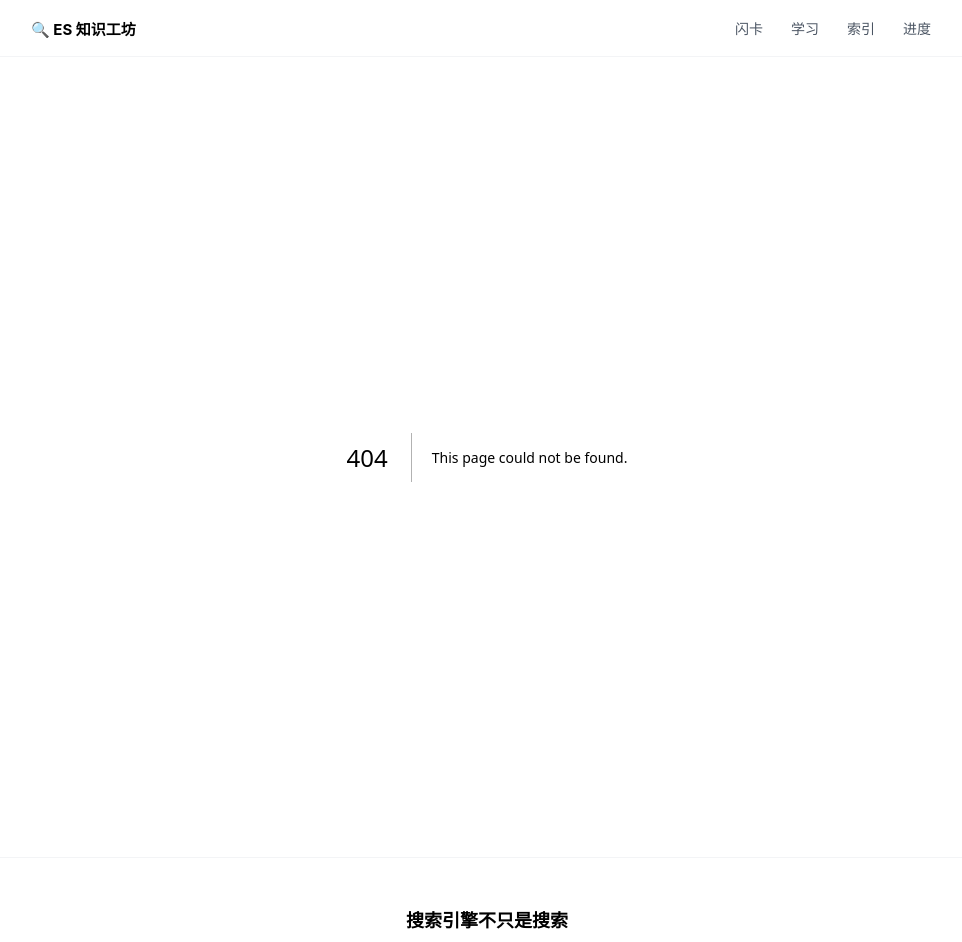
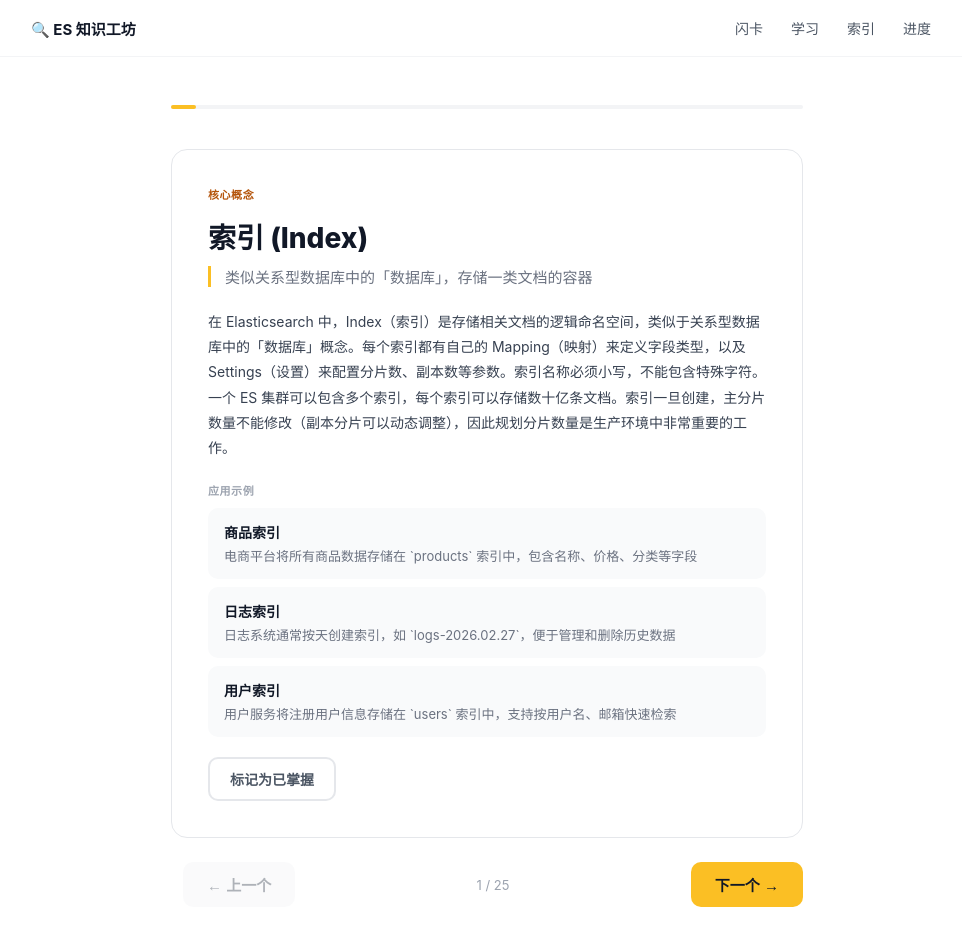
Before and after one commit to songsinfo/es-knowledge-site, a Next.js app: page /learn in a window 1280 px wide. Before the commit this address had no page. Shown: the top 942 px of the page, without its empty margins (153-1115 px from the left). Built offline with nearby package versions, Linux system fonts and the light colour scheme.

Commit message:
Update app/learn/page.tsx

```diff
--- /dev/null
+++ b/app/learn/page.tsx
@@ -0,0 +1,48 @@
+"use client";
+import { wordRoots } from "../data";
+import Link from "next/link";
+import { useState } from "react";
+
+export default function LearnPage() {
+  const [idx, setIdx] = useState(0);
+  const [mastered, setMastered] = useState<number[]>([]);
+  const item = wordRoots[idx];
+  const isMastered = mastered.includes(item.id);
+  const pct = Math.round(((idx+1)/wordRoots.length)*100);
+
+  const toggle = () => setMastered(p => p.includes(item.id) ? p.filter(id=>id!==item.id) : [...p, item.id]);
+
+  return (
+    <main style={{maxWidth:680,margin:'0 auto',padding:'48px 24px'}}>
+      <div style={{width:'100%',height:4,background:'#f3f4f6',borderRadius:2,marginBottom:40}}>
+        <div style={{width:`${pct}%`,height:'100%',background:'#fbbf24',borderRadius:2,transition:'width .3s'}}/>
+      </div>
+
+      <div style={{border:'1px solid #e5e7eb',borderRadius:16,padding:36,marginBottom:16}}>
+        <div style={{fontSize:11,fontWeight:600,color:'#b45309',textTransform:'uppercase',letterSpacing:'0.05em',marginBottom:14}}>{item.origin}</div>
+        <h2 style={{fontSize:28,fontWeight:800,marginBottom:10}}>{item.root}</h2>
+        <div style={{fontSize:15,color:'#6b7280',borderLeft:'3px solid #fbbf24',paddingLeft:14,marginBottom:22}}>{item.meaning}</div>
+        <p style={{fontSize:14,lineHeight:1.8,color:'#374151',marginBottom:22}}>{item.description}</p>
+
+        <div style={{fontSize:11,fontWeight:600,color:'#9ca3af',textTransform:'uppercase',letterSpacing:'0.05em',marginBottom:10}}>应用示例</div>
+        {item.examples.map((ex,i)=>(
+          <div key={i} style={{background:'#f9fafb',borderRadius:10,padding:'14px 16px',marginBottom:8}}>
+            <div style={{fontWeight:700,fontSize:14,marginBottom:4}}>{ex.word}</div>
+            <div style={{fontSize:13,color:'#6b7280'}}>{ex.explanation}</div>
+          </div>
+        ))}
+
+        <button onClick={toggle} style={{marginTop:20,display:'flex',alignItems:'center',gap:8,padding:'10px 20px',borderRadius:10,border:`2px solid ${isMastered?'#fbbf24':'#e5e7eb'}`,background:isMastered?'#fef3c7':'#fff',color:isMastered?'#b45309':'#4b5563',fontWeight:600,fontSize:14,cursor:'pointer',transition:'all .15s'}}>
+          {isMastered ? '✓ 已掌握' : '标记为已掌握'}
+        </button>
+      </div>
+
+      <div style={{display:'flex',alignItems:'center',justifyContent:'space-between',marginTop:24}}>
+        <button onClick={()=>setIdx(i=>Math.max(0,i-1))} disabled={idx===0} className="btn btn-secondary" style={{opacity:idx===0?.4:1}}>← 上一个</button>
+        <span style={{fontSize:13,color:'#9ca3af'}}>{idx+1} / {wordRoots.length}</span>
+        <button onClick={()=>setIdx(i=>Math.min(wordRoots.length-1,i+1))} disabled={idx===wordRoots.length-1} className="btn btn-primary" style={{opacity:idx===wordRoots.length-1?.4:1}}>下一个 →</button>
+      </div>
+      {mastered.length>0 && <p style={{textAlign:'center',fontSize:13,color:'#9ca3af',marginTop:16}}>本次已掌握 {mastered.length} 个概念 🎉</p>}
+    </main>
+  );
+}
```
